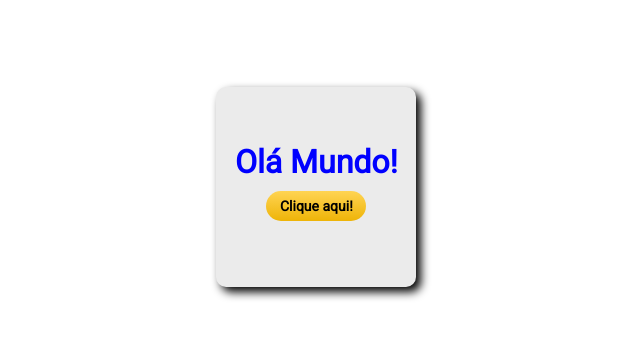
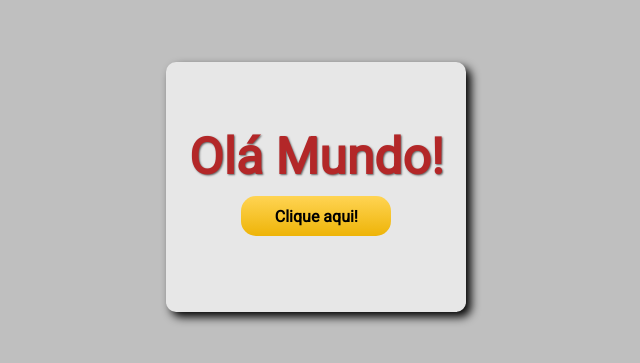
Before and after one commit to felipeozias/exercices_js, a plain HTML site: page 01_hello_console/index.html in a window 1280 px wide. Shown: the part 205-568 px from the top of the page, without its empty margins (306-946 px from the left). Drawn offline with Linux system fonts and the light colour scheme.

Commit message:
style: modify stile the page index

```diff
--- a/01_hello_console/index.css
+++ b/01_hello_console/index.css
@@ -7,38 +7,54 @@
     flex-direction: column;
 }
 
+body {
+    background-color: #bfbfbf;
+}
+
 main {
     width: 96vw;
     height: 96vh;
 }
 
 div {
-    width: 200px;
-    height: 200px;
+    width: 300px;
+    height: 250px;
     border-radius: 10px;
-    background-color: rgb(235, 235, 235);
+    background-color: rgb(231, 231, 231);
     box-shadow: black 5px 5px 10px;
 }
 
 h1 {
     font-family: 'Roboto', sans-serif;
+    font-size: 50px;
+    text-shadow: #646464 1px 1px 2px;
     margin: 0 auto;
     color: blue;
 }
 
 button {
-    width: 100px;
-    height: 30px;
+    width: 150px;
+    height: 40px;
     margin: 10px 0;
     border-radius: 15px;
     background-image: linear-gradient(to top, #eeb408, #ffd453);
     font-family: 'Roboto', sans-serif;
-    font-size: 14px;
+    font-size: 16px;
     font-weight: bold;
     border: none;
+    cursor: pointer;
+    transition: all .2s;
 }
 
 button:hover {
-    border: solid 2px red;
-    box-shadow: 0 0 10px red;
+    border: solid 2px green;
+    box-shadow: 0 0 10px green;
 }
+
+h1 {
+    color: #b32728;
+    color: #ff7223;
+    color: #171717;
+    color: #bbd312;
+    color: #b32728;
+}
```
Also changed, not shown: 01_hello_console/index.html (+0 -1 lines).
